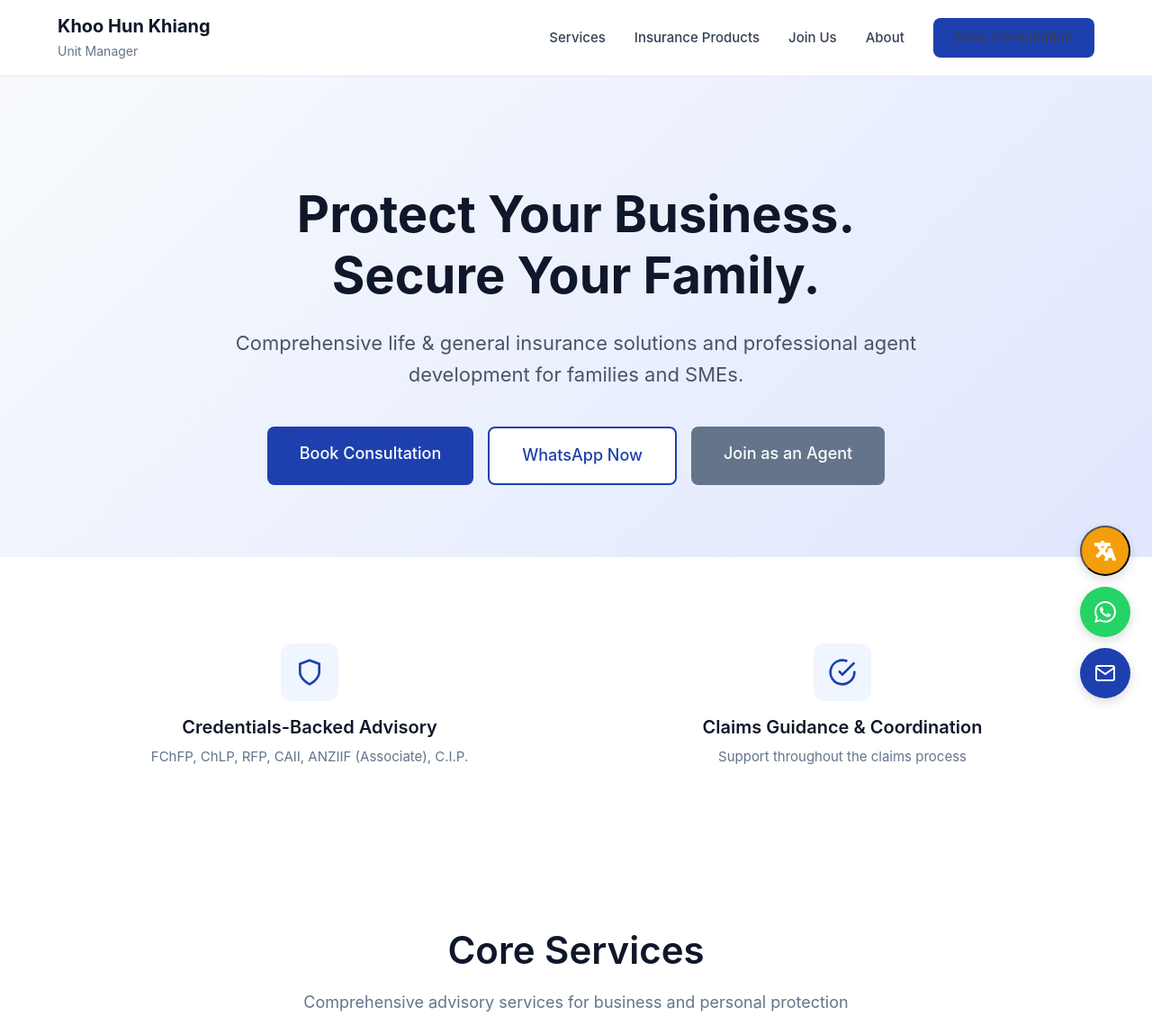
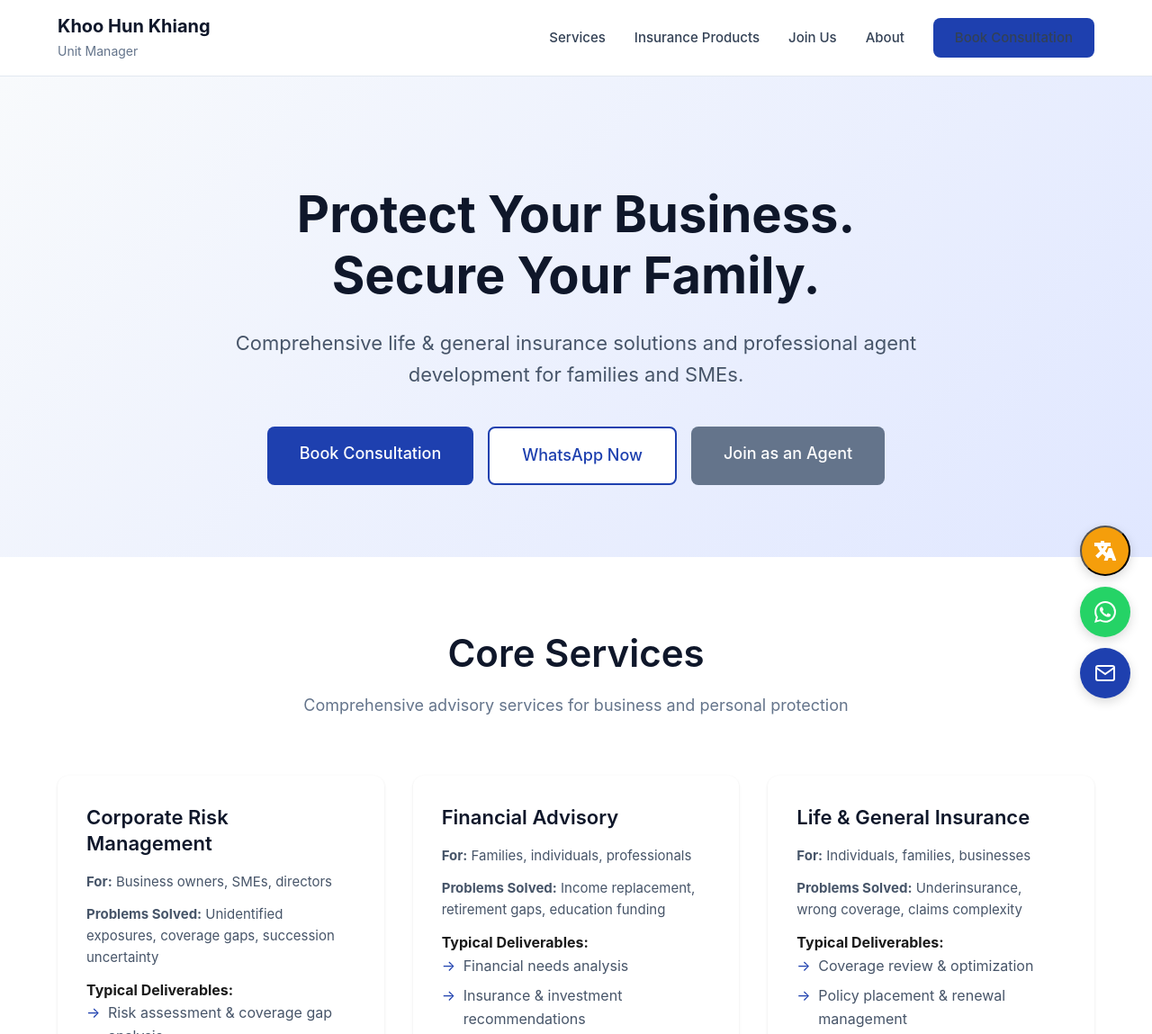
Before and after one commit to AlexAlvin02/AlexAlvin02.github.io, a website: page index.html in a window 1280 px wide. Shown: the top 1149 px of the page at 90% size. Drawn offline with Linux system fonts and the light colour scheme.

Commit message:
Add files via upload

```diff
--- a/index.html
+++ b/index.html
@@ -74,33 +74,6 @@
                         <a href="#contact" class="btn-primary btn-large" data-en="Book Consultation" data-zh="预约咨询">Book Consultation</a>
                         <a href="https://wa.me/60124805119" class="btn-secondary btn-large" target="_blank" data-en="WhatsApp Now" data-zh="立即WhatsApp">WhatsApp Now</a>
                         <a href="#join" class="btn-tertiary btn-large" data-en="Join as an Agent" data-zh="加入成为代理">Join as an Agent</a>
-                    </div>
-                </div>
-            </div>
-        </section>
-
-        <!-- Credibility Strip -->
-        <section class="credibility-strip">
-            <div class="container">
-                <div class="credibility-grid">
-                    <div class="credibility-card fade-in">
-                        <div class="credibility-icon">
-                            <svg width="32" height="32" fill="none" stroke="currentColor" stroke-width="2" viewBox="0 0 24 24">
-                                <path d="M12 22s8-4 8-10V5l-8-3-8 3v7c0 6 8 10 8 10z"/>
-                            </svg>
-                        </div>
-                        <h3 data-en="Credentials-Backed Advisory" data-zh="资格认证顾问">Credentials-Backed Advisory</h3>
-                        <p>FChFP, ChLP, RFP, CAII, ANZIIF (Associate), C.I.P.</p>
-                    </div>
-                    <div class="credibility-card fade-in">
-                        <div class="credibility-icon">
-                            <svg width="32" height="32" fill="none" stroke="currentColor" stroke-width="2" viewBox="0 0 24 24">
-                                <path d="M22 11.08V12a10 10 0 1 1-5.93-9.14"/>
-                                <polyline points="22 4 12 14.01 9 11.01"/>
-                            </svg>
-                        </div>
-                        <h3 data-en="Claims Guidance & Coordination" data-zh="索赔指导与协调">Claims Guidance & Coordination</h3>
-                        <p data-en="Support throughout the claims process" data-zh="在整个索赔过程中提供支持">Support throughout the claims process</p>
                     </div>
                 </div>
             </div>
--- a/styles.css
+++ b/styles.css
@@ -294,46 +294,6 @@ a {
   justify-content: center;
 }
 
-/* Credibility Strip */
-.credibility-strip {
-  padding: 64px 0;
-  background: white;
-}
-
-.credibility-grid {
-  display: grid;
-  grid-template-columns: repeat(auto-fit, minmax(250px, 1fr));
-  gap: 32px;
-}
-
-.credibility-card {
-  text-align: center;
-  padding: 32px 24px;
-}
-
-.credibility-icon {
-  width: 64px;
-  height: 64px;
-  margin: 0 auto 16px;
-  display: flex;
-  align-items: center;
-  justify-content: center;
-  background: #eff6ff;
-  border-radius: 12px;
-  color: #1e40af;
-}
-
-.credibility-card h3 {
-  font-size: 20px;
-  margin-bottom: 8px;
-}
-
-.credibility-card p {
-  color: #64748b;
-  font-size: 15px;
-  margin: 0;
-}
-
 /* Section Styles */
 .section {
   padding: 80px 0;
@@ -513,17 +473,6 @@ a {
 .list-item p {
   color: #475569;
   margin: 0;
-}
-
-.compliance-note {
-  font-size: 14px;
-  color: #64748b;
-  font-style: italic;
-  text-align: center;
-  padding: 16px;
-  background: #f8fafc;
-  border-radius: 8px;
-  margin-top: 32px;
 }
 
 /* Accordion */
```
